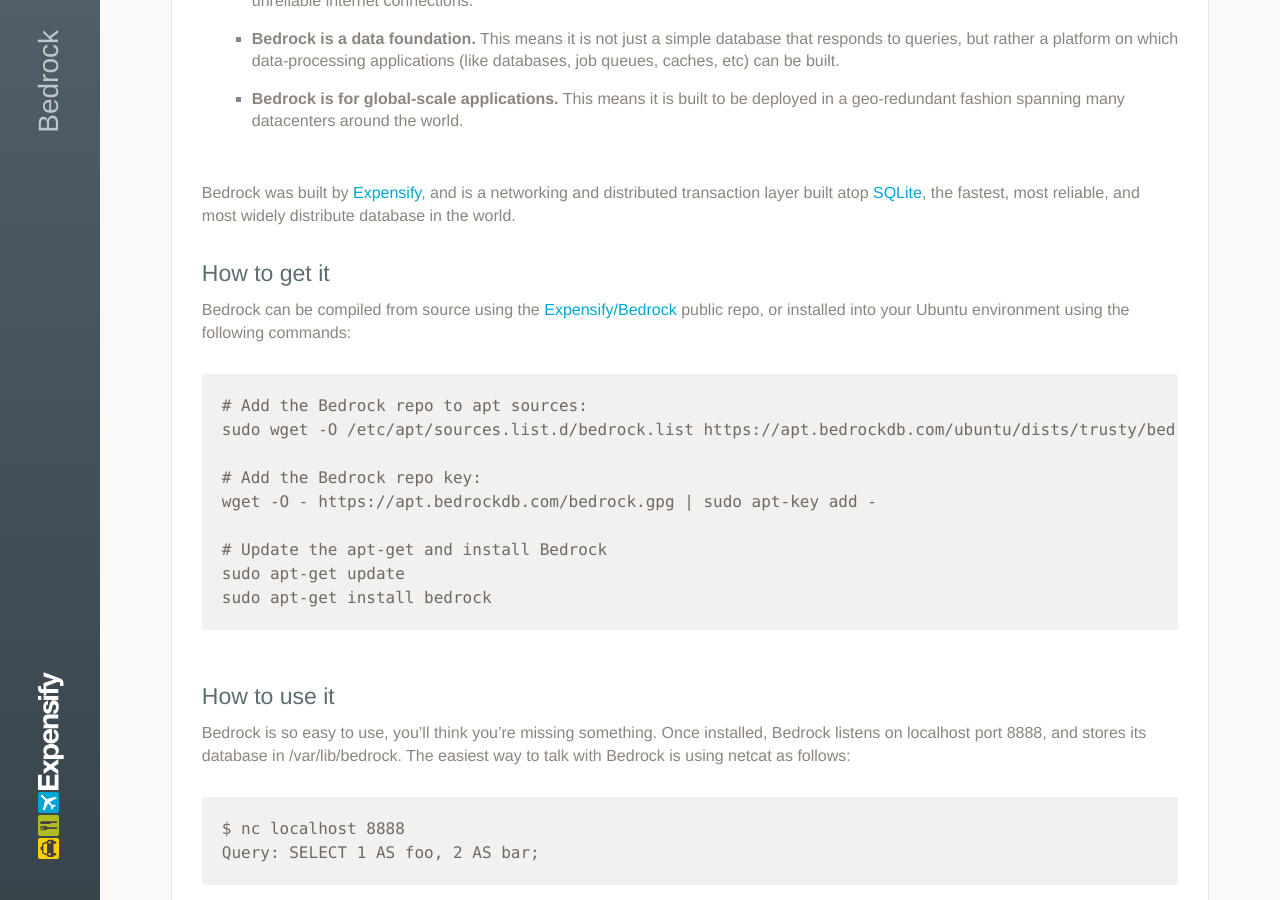
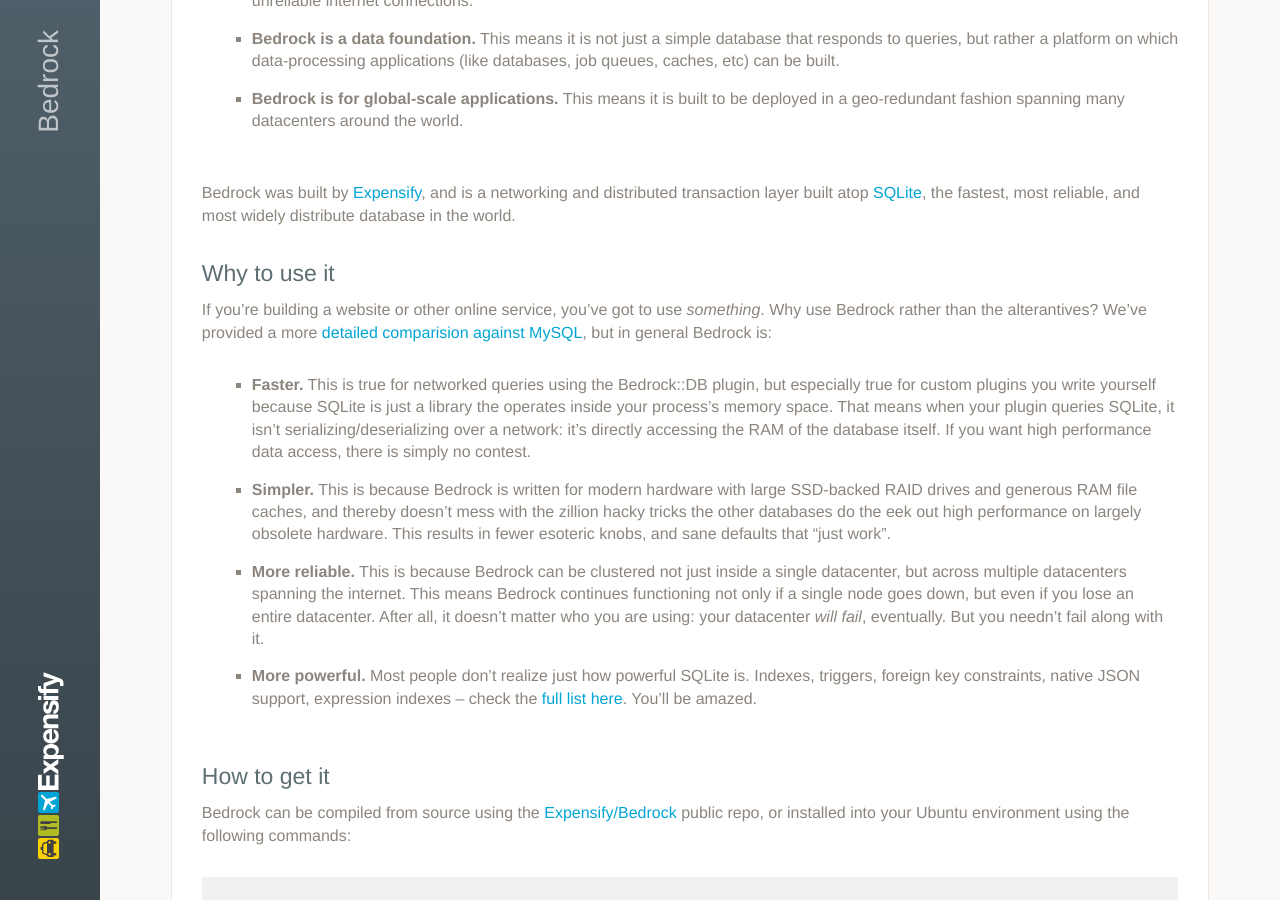
Before and after one commit to Expensify/Bedrock, a Jekyll site: the page built from docs/index.md, in a window 1280 px wide and 900 px high, scrolled down 330 px. Built offline with Jekyll 4.4.1, drawn with Linux system fonts in a browser that asks for light colours.

Commit message:
Update index.md

```diff
--- a/docs/index.md
+++ b/docs/index.md
@@ -12,6 +12,17 @@
 * **Bedrock is for global-scale applications.**  This means it is built to be deployed in a geo-redundant fashion spanning many datacenters around the world.
 
 Bedrock was built by [Expensify](https://www.expensify.com), and is a networking and distributed transaction layer built atop [SQLite](http://sqlite.org/), the fastest, most reliable, and most widely distribute database in the world.
+
+## Why to use it
+If you're building a website or other online service, you've got to use *something*.  Why use Bedrock rather than the alterantives?  We've provided a more [detailed comparision against MySQL](vs_mysql.html), but in general Bedrock is:
+
+* **Faster.**  This is true for networked queries using the Bedrock::DB plugin, but especially true for custom plugins you write yourself because SQLite is just a library the operates inside your process's memory space.  That means when your plugin queries SQLite, it isn't serializing/deserializing over a network: it's directly accessing the RAM of the database itself.  If you want high performance data access, there is simply no contest.
+
+* **Simpler.**  This is because Bedrock is written for modern hardware with large SSD-backed RAID drives and generous RAM file caches, and thereby doesn't mess with the zillion hacky tricks the other databases do the eek out high performance on largely obsolete hardware.  This results in fewer esoteric knobs, and sane defaults that "just work".
+
+* **More reliable.**  This is because Bedrock can be clustered not just inside a single datacenter, but across multiple datacenters spanning the internet.  This means Bedrock continues functioning not only if a single node goes down, but even if you lose an entire datacenter.  After all, it doesn't matter who you are using: your datacenter *will fail*, eventually.  But you needn't fail along with it.
+
+* **More powerful.**  Most people don't realize just how powerful SQLite is.  Indexes, triggers, foreign key constraints, native JSON support, expression indexes -- check the [full list here](http://sqlite.org/fullsql.html).  You'll be amazed.
 
 ## How to get it
 Bedrock can be compiled from source using the [Expensify/Bedrock](https://github.com/Expensify/Bedrock) public repo, or installed into your Ubuntu environment using the following commands:
```
